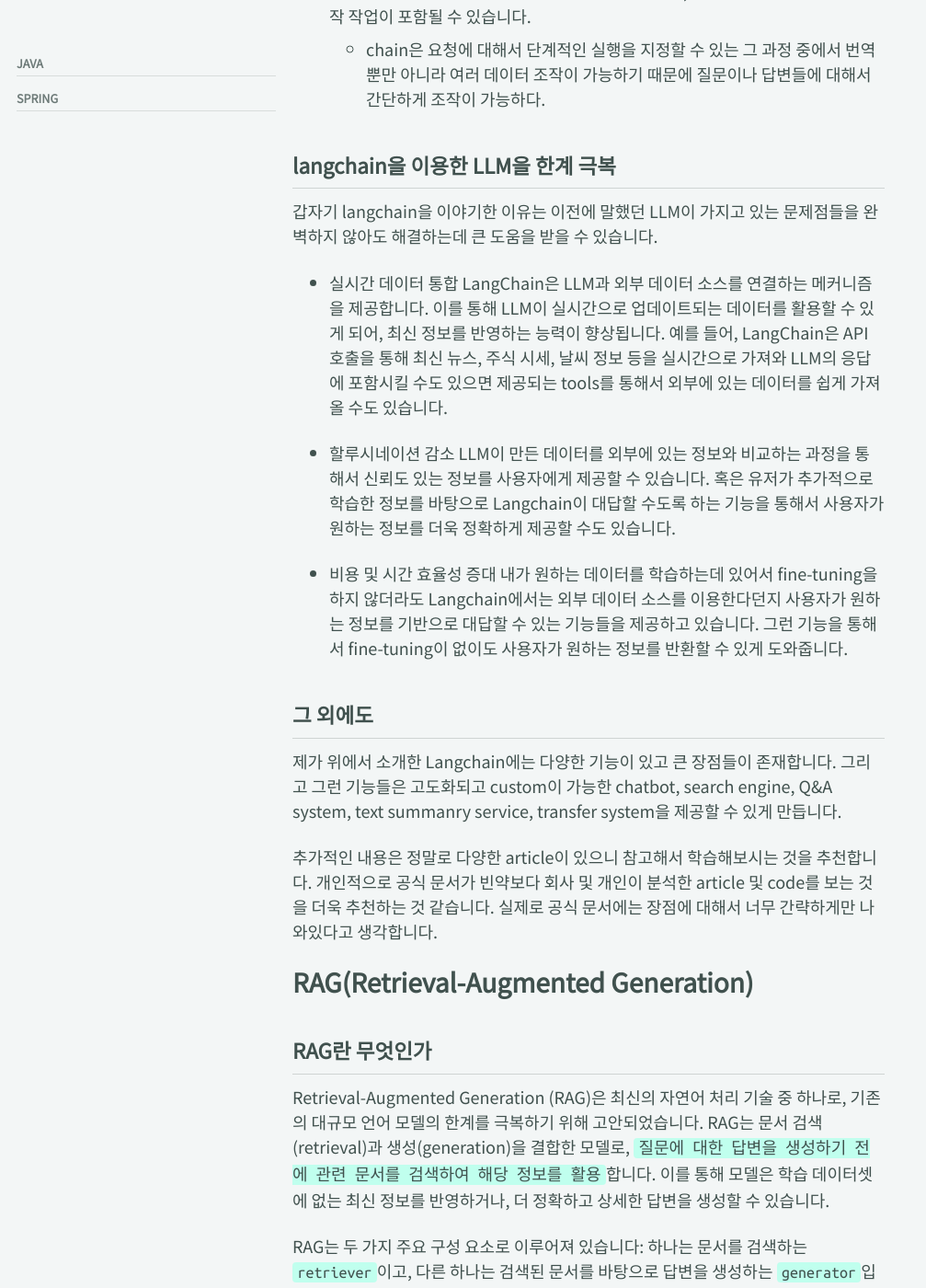
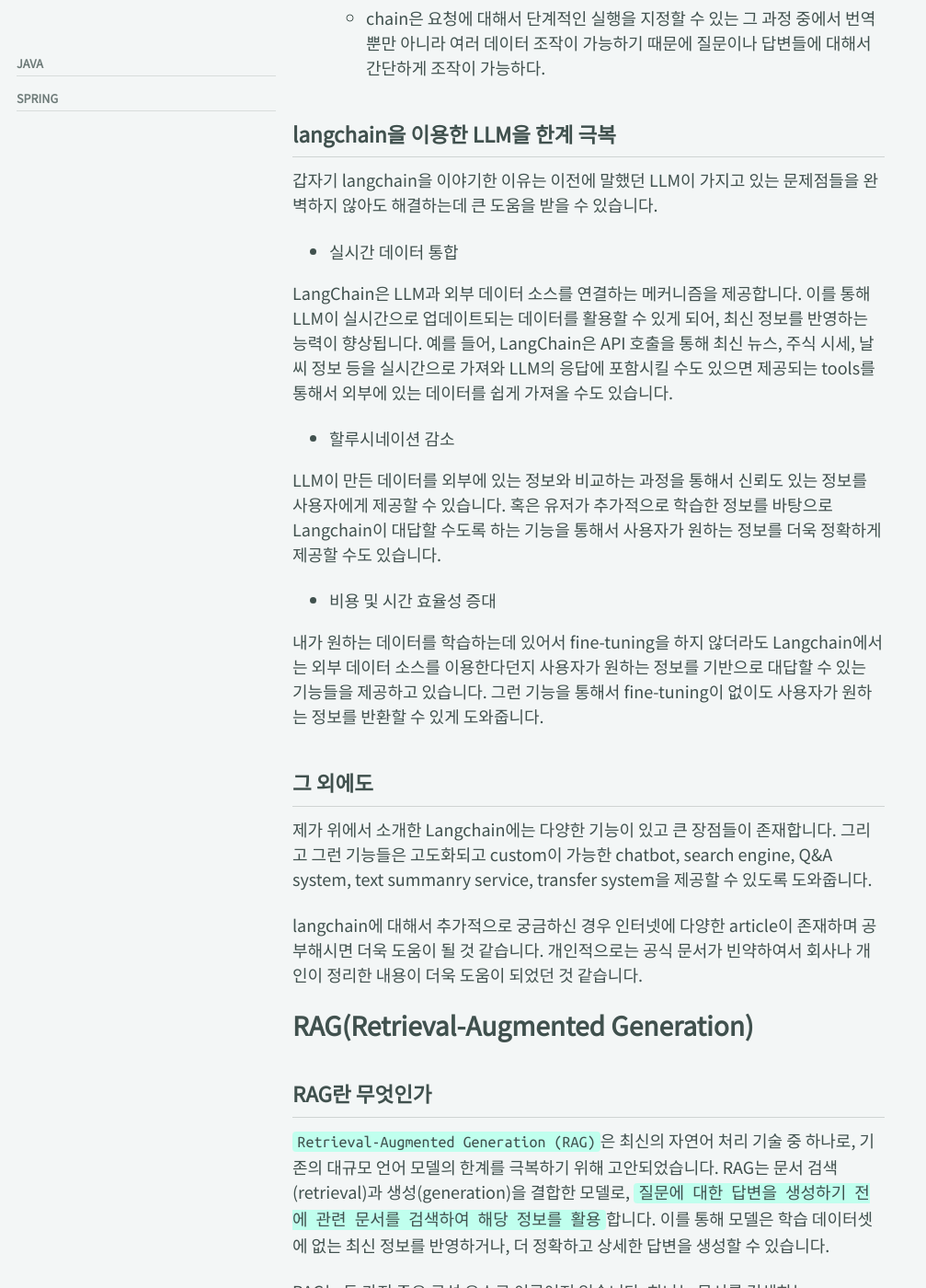
Before and after one commit to BaeJi77/BaeJi77.github.io, a Jekyll site: the page built from _posts/dev/LLM/2024-02-18-langchain-with-RAG-1.md, in a window 1280 px wide and 1400 px high, scrolled down 1918 px. Shown: the whole window at 92% size, without its empty margins (0-1007 px from the left). Built offline with Jekyll 4.4.1, drawn with Linux system fonts in a browser that asks for light colours; cached includes are drawn as plain includes; nearby versions of some CDN libraries; comment, search, counter and statistics services are not loaded; some of the changed text lies outside the part shown.

Commit message:
24-02-18 langchain with RAG (1)

````diff
--- a/_posts/dev/LLM/2024-02-18-langchain-with-RAG-1.md
+++ b/_posts/dev/LLM/2024-02-18-langchain-with-RAG-1.md
@@ -13,9 +13,9 @@
 
 # 소개
 
-최근 인공지능(AI) 기술의 눈부신 발전은 특히 언어 이해와 생성 분야, 즉 대규모 언어 모델(Large Language Models, LLM)에서 혁신을 이끌어왔습니다. 이러한 LLM들은 자연어 처리(NLP)를 통해 인간과 유사한 수준의 언어 이해 및 생성 능력을 보여주며 다양한 애플리케이션에 통합되고 있습니다. 그럼에도 불구하고, LLM은 여전히 몇 가지 근본적인 한계를 가지고 있습니다.
+최근 LLM들은 자연어 처리(NLP)를 통해 인간과 유사한 수준의 언어 이해 및 생성 능력을 보여주며 다양한 애플리케이션에 통합되고 있습니다. 그럼에도 불구하고, LLM은 여전히 몇 가지 근본적인 한계를 가지고 있습니다.
 
-이번 글에서는 `Langchain`과 `Retrieval-Augmented Generation(RAG)` 기술이 어떻게 이러한 LLM의 한계를 극복하는지에 대해서 말해보겠습니다.
+이번 글에서는 `langchain`과 `Retrieval-Augmented Generation(RAG)` 기술이 어떻게 이러한 LLM의 한계를 극복하는지에 대해서 말해보겠습니다.
 
 # 목표
 
@@ -42,14 +42,16 @@
 
 # Langchain
 
-## Simple core features
+## Core features
 
-랭체인은 대규모 언어 모델(LLM)을 활용하는 애플리케이션 구축 과정을 간소화하기 위해 설계된 오픈 소스 프레임워크입니다. 개발자가 다음과 같은 작업을 수행할 수 있도록 도구와 기능을 제공합니다.
+`Langchain`은 대규모 언어 모델(LLM)을 활용하는 애플리케이션 구축 과정을 간소화하기 위해 설계된 오픈 소스 프레임워크입니다. 다음과 같은 작업을 수행할 수 있도록 도구와 기능을 제공합니다.
 
-- 다양한 데이터 소스 및 소프트웨어 워크플로에 LLM 연결: 이를 통해 개발 프로세스가 간소화되고 LLM을 다양한 애플리케이션에 통합하기가 더 쉬워집니다.
-  - 모델에 대해서 높은 추상화를 제공하서 단순히 모델에 대한 변경이 간단할 뿐만 아니라 Huggingface에서 제공하는 모델들에 대해서도 쉽게 지원해주기 때문에 쉽게 도입하고 변경이 가능하다.
-  - 이런 기능들뿐만 아니라 재사용을 편하게 하는 구조로 인해서 유지보수에 큰 도움을 준다.
-- LLM 응답 맞춤: 랭체인은 "체인"이라는 일련의 단계를 통해 LLM이 생성하는 출력을 조정할 수 있도록 합니다. 이 체인에는 텍스트 번역, 데이터 필터링 또는 기타 조작 작업이 포함될 수 있습니다.
+- 다양한 데이터 소스와 LLM 연결
+  - 여러 데이터 소스에 대한 통합을 지원하여 간단하게 LLM과 연결할 수 있습니다.
+- 높은 추상화 지원
+  - 높은 추상화로 인해 모델 변경 뿐만 아니라 다양한 integration에 대해서 큰 어려움없이 가능합니다.
+- LLM 응답 맞춤
+  - 랭체인은 "체인"이라는 일련의 단계를 통해 LLM이 생성하는 출력을 조정할 수 있도록 합니다. 이 체인에는 텍스트 번역, 데이터 필터링 또는 기타 조작 작업이 포함될 수 있습니다.
   - chain은 요청에 대해서 단계적인 실행을 지정할 수 있는 그 과정 중에서 번역 뿐만 아니라 여러 데이터 조작이 가능하기 때문에 질문이나 답변들에 대해서 간단하게 조작이 가능하다.
 
 ## langchain을 이용한 LLM을 한계 극복
@@ -57,35 +59,36 @@
 갑자기 langchain을 이야기한 이유는 이전에 말했던 LLM이 가지고 있는 문제점들을 완벽하지 않아도 해결하는데 큰 도움을 받을 수 있습니다.
 
 - 실시간 데이터 통합
+
 LangChain은 LLM과 외부 데이터 소스를 연결하는 메커니즘을 제공합니다. 이를 통해 LLM이 실시간으로 업데이트되는 데이터를 활용할 수 있게 되어, 최신 정보를 반영하는 능력이 향상됩니다. 예를 들어, LangChain은 API 호출을 통해 최신 뉴스, 주식 시세, 날씨 정보 등을 실시간으로 가져와 LLM의 응답에 포함시킬 수도 있으면 제공되는 tools를 통해서 외부에 있는 데이터를 쉽게 가져올 수도 있습니다.
 
 - 할루시네이션 감소
-LLM이 만든 데이터를 외부에 있는 정보와 비교하는 과정을 통해서 신뢰도 있는 정보를 사용자에게 제공할 수 있습니다. 혹은 유저가 추가적으로 학습한 정보를 바탕으로  Langchain이 대답할 수도록 하는 기능을 통해서 사용자가 원하는 정보를 더욱 정확하게 제공할 수도 있습니다.
+
+LLM이 만든 데이터를 외부에 있는 정보와 비교하는 과정을 통해서 신뢰도 있는 정보를 사용자에게 제공할 수 있습니다. 혹은 유저가 추가적으로 학습한 정보를 바탕으로 Langchain이 대답할 수도록 하는 기능을 통해서 사용자가 원하는 정보를 더욱 정확하게 제공할 수도 있습니다.
 
 - 비용 및 시간 효율성 증대
+
 내가 원하는 데이터를 학습하는데 있어서 fine-tuning을 하지 않더라도 Langchain에서는 외부 데이터 소스를 이용한다던지 사용자가 원하는 정보를 기반으로 대답할 수 있는 기능들을 제공하고 있습니다. 그런 기능을 통해서 fine-tuning이 없이도 사용자가 원하는 정보를 반환할 수 있게 도와줍니다.
 
 ## 그 외에도
 
-제가 위에서 소개한 Langchain에는 다양한 기능이 있고 큰 장점들이 존재합니다. 그리고 그런 기능들은 고도화되고 custom이 가능한 chatbot, search engine, Q&A system, text summanry service, transfer system을 제공할 수 있게 만듭니다.
+제가 위에서 소개한 Langchain에는 다양한 기능이 있고 큰 장점들이 존재합니다. 그리고 그런 기능들은 고도화되고 custom이 가능한 chatbot, search engine, Q&A system, text summanry service, transfer system을 제공할 수 있도록 도와줍니다.
 
-추가적인 내용은 정말로 다양한 article이 있으니 참고해서 학습해보시는 것을 추천합니다. 개인적으로 공식 문서가 빈약보다 회사 및 개인이 분석한 article 및 code를 보는 것을 더욱 추천하는 것 같습니다. 실제로 공식 문서에는 장점에 대해서 너무 간략하게만 나와있다고 생각합니다.
+langchain에 대해서 추가적으로 궁금하신 경우 인터넷에 다양한 article이 존재하며 공부해시면 더욱 도움이 될 것 같습니다. 개인적으로는 공식 문서가 빈약하여서 회사나 개인이 정리한 내용이 더욱 도움이 되었던 것 같습니다.
 
 # RAG(Retrieval-Augmented Generation)
 
 ## RAG란 무엇인가
 
-Retrieval-Augmented Generation (RAG)은 최신의 자연어 처리 기술 중 하나로, 기존의 대규모 언어 모델의 한계를 극복하기 위해 고안되었습니다. RAG는 문서 검색(retrieval)과 생성(generation)을 결합한 모델로, `질문에 대한 답변을 생성하기 전에 관련 문서를 검색하여 해당 정보를 활용`합니다. 이를 통해 모델은 학습 데이터셋에 없는 최신 정보를 반영하거나, 더 정확하고 상세한 답변을 생성할 수 있습니다.
+`Retrieval-Augmented Generation (RAG)`은 최신의 자연어 처리 기술 중 하나로, 기존의 대규모 언어 모델의 한계를 극복하기 위해 고안되었습니다. RAG는 문서 검색(retrieval)과 생성(generation)을 결합한 모델로, `질문에 대한 답변을 생성하기 전에 관련 문서를 검색하여 해당 정보를 활용`합니다. 이를 통해 모델은 학습 데이터셋에 없는 최신 정보를 반영하거나, 더 정확하고 상세한 답변을 생성할 수 있습니다.
 
 RAG는 두 가지 주요 구성 요소로 이루어져 있습니다: 하나는 문서를 검색하는 `retriever`이고, 다른 하나는 검색된 문서를 바탕으로 답변을 생성하는 `generator`입니다. 문서 검색을 한 결과를 활용해서 답변을 만드는데 사용함으로써 더욱 정확하게 사용자가 원하는 답변을 얻을 수 있는 것입니다.
 
-RAG 시스템을 구성하고 설계하는데는 embedding과 vector storage(vectordb)에 대한 개념이 필요합니다.
-
-해당 내용은 이번 글에서는 다루기에 너무 길기 때문에 매우 간단하게만 소개하고 다음 글에서 소개하겠습니다.
+RAG 시스템을 구성하고 설계하는데는 `embedding`과 `vector storage(vectordb)`의 개념에 대해서 이해해야 합니다. 해당 내용은 이번 글에서 다루기 어렵다고 판단하여서 간단하게 소개하겠습니다.
 
 ## embedding
 
-RAG 모델에서는 `embedding`이 중요한 역할을 합니다. Embedding은 단어, 문장, 문서 등을 고차원 공간에서 저차원의 밀집 벡터로 변환하는 과정입니다. 어렵게 말하면 너무 이해가 안되지만 정말 간단하게 말한다면 우리가 인식하는 언어 및 텍스트를 컴퓨터는 vector라는 배열에 저장합니다. 해당 배열에는 float number가 매우 많이 들어있는 배열입니다. 밑에는 예시입니다.
+`embedding`은 단어, 문장, 문서 등을 고차원 공간에서 저차원의 밀집 벡터로 변환하는 과정입니다. 정말 간단하게 말한다면 우리가 인식하는 언어 및 텍스트를 컴퓨터가 다른 것들과 비교할 수 있도록 vector라는 배열에 저장합니다. 해당 배열에는 float number가 많이 들어있는 배열입니다. 밑에는 예시입니다.
 
 ```
 text="이 article은 langchain과 RAG와 관련된 article이야."
@@ -98,29 +101,31 @@
 
 우리가 특정 문서를 기반으로한 응답을 원하는 경우 우리는 특정 문서를 모두 embedding하여서 저장합니다. embedding된 vector들을 파일로 저장할수도 있고 특정 remote storage나 db에도 저장할 수도 있습니다. 그리고 질문으로 온 텍스트를 embedding해서 우리가 저장해둔 vector들과 비교(계산)을 하여서 문서에서 가장 연관성이 높은 문서에 내용을 가져옵니다.
 
-> (문서를 나누는 이유에 대해서는 다음에 설명하겠습니다.)
-
 가져온 문서를 LLM에 요청을 할때 같이 첨부하여서 프롬프트 엔지니어링과 비슷한 in-context learning를 하도록 하여서 우리가 원하는 답변을 만들도록 합니다.
 
-## vectordb
+여러 조각을 나누어서 embedding하여서 저장하는 것은 model에 요청을 할때 첨부할 수 있는 최대 단어(정확히는 token) 수가 정해져 있습니다. 아무리 많은 데이터를 LLM에 보내고 싶어도 한번에 보낼 수 있는 양이 정해져 있기 때문에 그것을 고려해서 작은 단위로 문서를 나누어서 embedding하고 저장하게 됩니다.
 
-embedding에서 설명했던 내용에서 우리는 문서를 embedding에서 파일로도 저장할 수 있고 db에도 저장할 수 있습니다. 여기서 vectordb는 문서의 embeddings를 저장하고 있으며, 질문의 embedding과 가장 유사한 문서의 embeddings를 빠르게 검색할 수 있도록 최적화되어 있습니다.
+## VectorDB
 
-vectordb는 대규모 문서 집합을 효율적으로 관리하고, 실시간으로 검색을 수행할 수 있는 기능을 제공합니다. 이를 통해 RAG는 다양한 도메인의 질문에 대해 신속하고 정확한 답변을 생성할 수 있습니다.
+embedding에서 설명했던 내용에서 우리는 문서를 embedding에서 파일로도 저장할 수 있고 db에도 저장할 수 있습니다. 여기서 vectordb는 문서를 embeddings한 vector들을 저장하고 있으며, 유저 요청으로 들어온 질문에 대해서 embedding하여 가장 유사한 문서의 embeddings를 빠르게 검색할 수 있도록 최적화되어 있습니다.
 
-> (구체적인 내용에 대해서는 다음에 설명하겠습니다.)
+정말 다양한 db에 vector들을 저장할 수 있습니다. mongodb, redis 뿐만 아니라 opensearch와 같은 곳에서도 저장할 수 있습니다. 하지만 vectordb들은 다른 nosql에 비해서 높은 성능과 관리에 대해서 부각하여서 설명하고 있습니다.
 
 # Langchain with RAG
 
-Langchain과 RAG를 결합하면, LLM의 한계를 극복하고 더욱 강력한 언어 이해 및 생성 시스템을 구축할 수 있습니다. Langchain은 LLM을 다양한 데이터 소스와 연결하고, 사용자의 요구에 맞춰 모델의 응답을 조정하는 기능을 제공합니다. RAG는 이러한 시스템에 실시간 정보 검색 및 활용 능력을 추가합니다.
+langchain은 다양한 데이터 소스에 대해서 연결하는데 장점이 있습니다. 그런 장점은 RAG 시스템을 만드는데 큰 도움을 줄 수 있으며 LLM을 활용한 application 구축하는데 큰 도움이 줄 수 있습니다.
+
+밑에 있는 내용은 langchain과 함께 동작하는 RAG 시스템에 대한 실행 flow입니다.
 
 ## step 1) embedding data and store to vectordb
 
-데이터 셋업을 위해서 존재하는 단계입니다. 어떤 경우에는 해당 단계와 step2에 있는 단계가 동시에 진행되는 것처럼 보일 수 있지만 반드시 step2 전에 선행되어야되는 단계입니다.
+데이터 셋업을 위해서 존재하는 단계입니다.
+
+어떤 서비스같은 경우 해당 단계와 step2에 있는 단계가 동시에 진행되는 것처럼 보일 수 있지만 반드시 step2 전에 선행되어야되는 단계입니다.
 
 ![step1](/assets/images/2024-02-18-langchain-with-RAG-1/step1.png)
 
-1. developer나 user가 LLM이 활용했으면 하는 데이터를 입력합니다.
+1. developer나 user가 LLM이 활용했으면 하는 데이터를 전송합니다.
 2. 해당 데이터를 잘게 짜릅니다.
 3. 그것을 embedding model을 통해서 많은 vector로 만듭니다.
 4. 해당 데이터를 vectordb에 저장합니다.
@@ -150,13 +155,12 @@
 
 # conclusion
 
-RAG를 이용하면 LLM를 활용하여 application을 만들때 발생할 수 있는 여러 문제점들을 해결할 수 있습니다. 그 과정에서 langchain를 이용하게 되면 더욱 LLM application 만들때 큰 도움이 된다는 것을 배웠습니다.
+RAG를 이용하면 LLM를 활용하여 application을 만들때 발생할 수 있는 여러 문제점들을 해결할 수 있습니다. 그 과정에서 langchain를 이용하게 되면 더욱 LLM application 만들때 큰 도움이 됩니다.
 
-이번 글에서 코드를 사용하지 langchain과 RAG에 개념에 대해서 간단하게 설명했습니다. 어떻게 보면 langchain에 대해서는 개념만 설명하고 오히려 RAG에 대한 개념에 대해서만 깊이 이야기를 한 것 같습니다.
-
-다음 글에서는 langchain를 이용하여 RAG를 어떻게 활용할 수 있는 코드를 이용해서 설명드려보겠습니다.
+이번 글에서 코드를 사용하지 langchain과 RAG에 개념에 대해서 간단하게 설명했습니다. 다음 글에서는 langchain를 이용하여 RAG를 어떻게 활용할 수 있는 코드를 이용해서 설명하겠습니다.
 
 # ref
 
 - [IBM Langchain](https://www.ibm.com/kr-ko/topics/langchain)
 - [AWS Langchain](https://aws.amazon.com/ko/what-is/langchain/)
+- [Langchain official](https://www.langchain.com/)
````
Also changed, not shown: other parts of _posts/dev/LLM/2024-02-18-langchain-with-RAG-1.md (+3 -3 lines).
